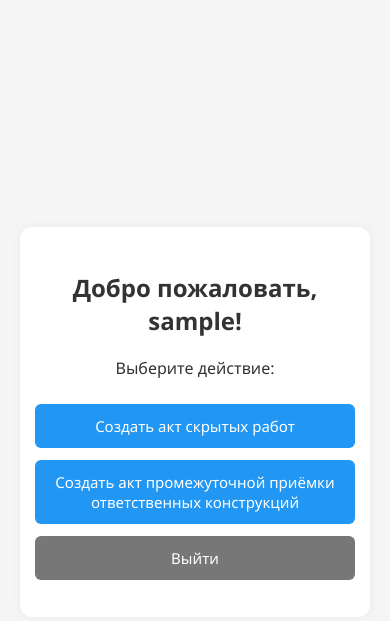
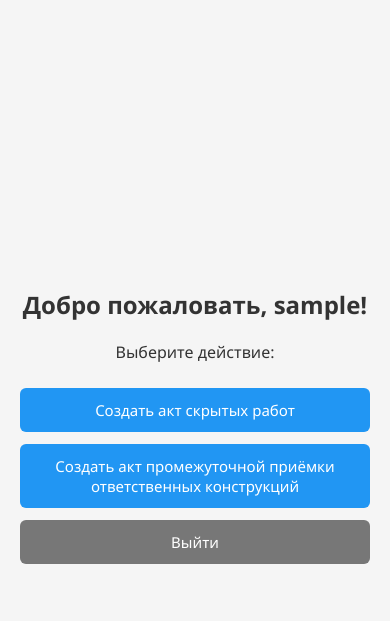
Before and after one commit to AKK-PRO/Akt-OSR, a Flask app: page /dashboard in a window 390 px wide. Shown: the top 621 px of the page. Run offline with Flask 3, Linux system fonts and the light colour scheme; the visitor is signed in with stand-in values (Sample User, id 1); some libraries are stand-ins or nearby versions.

Commit message:
Update dashboard.html

```diff
--- a/templates/dashboard.html
+++ b/templates/dashboard.html
@@ -13,21 +13,17 @@
       font-family: "Segoe UI", sans-serif;
       background-color: #f5f5f5;
       color: #333;
+      margin: 0;
       padding: 20px;
-      margin: 0;
       display: flex;
+      align-items: center;
       justify-content: center;
-      align-items: center;
       min-height: 100vh;
     }
 
     .container {
       width: 100%;
       max-width: 480px;
-      background: white;
-      border-radius: 12px;
-      padding: 30px 20px;
-      box-shadow: 0 0 10px rgba(0,0,0,0.05);
       text-align: center;
     }
 
@@ -62,10 +58,6 @@
     }
 
     @media (max-width: 400px) {
-      .container {
-        padding: 25px 15px;
-      }
-
       a.button {
         font-size: 15px;
         padding: 12px;
```
